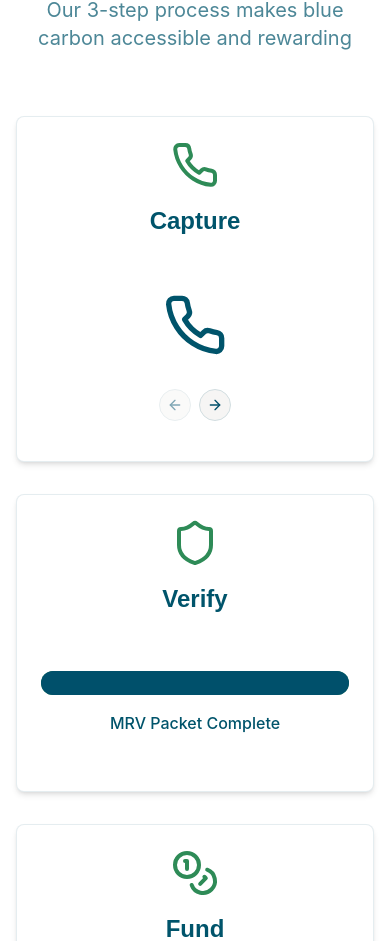
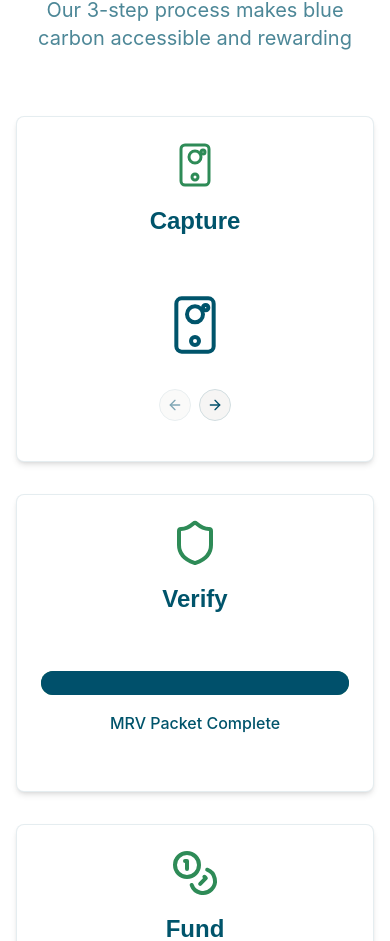
Before and after one commit to dalila3244/localblue-carbon-vision, a React (Vite) app: page / in a window 390 px wide. Shown: the part 3369-4310 px from the top of the page. Built offline with nearby package versions, Linux system fonts and the light colour scheme.

Commit message:
Refactor: Replace icon with iPhone camera icon
Replaced the existing icon in `HowItWorksCards.tsx` with an iPhone camera icon.

```diff
--- a/src/components/HowItWorksCards.tsx
+++ b/src/components/HowItWorksCards.tsx
@@ -1,10 +1,35 @@
 
 import React, { useState } from 'react';
-import { Phone, Satellite, Shield, Coins } from "lucide-react";
+import { Satellite, Shield, Coins } from "lucide-react";
 import { Card } from "@/components/ui/card";
 import { Carousel, CarouselContent, CarouselItem, CarouselNext, CarouselPrevious } from "@/components/ui/carousel";
 import { Progress } from "@/components/ui/progress";
 import { HoverCard, HoverCardTrigger, HoverCardContent } from "@/components/ui/hover-card";
+
+// Custom iPhone Camera icon component
+const IPhoneCamera = ({ className }: { className?: string }) => {
+  return (
+    <svg
+      xmlns="http://www.w3.org/2000/svg"
+      viewBox="0 0 24 24"
+      fill="none"
+      stroke="currentColor"
+      strokeWidth="1.5"
+      strokeLinecap="round"
+      strokeLinejoin="round"
+      className={className}
+    >
+      {/* Phone body */}
+      <rect x="5" y="2" width="14" height="20" rx="2" />
+      {/* Camera lens */}
+      <circle cx="12" cy="8" r="3" />
+      {/* Camera flash */}
+      <circle cx="16" cy="5.5" r="1" />
+      {/* Home button */}
+      <circle cx="12" cy="18" r="1.5" />
+    </svg>
+  );
+};
 
 const HowItWorksCards = () => {
   const [progress, setProgress] = useState(0);
@@ -18,7 +43,7 @@ const HowItWorksCards = () => {
     {
       id: 1,
       label: "Capture",
-      icon: <Phone className="h-12 w-12 text-mangrove" />,
+      icon: <IPhoneCamera className="h-12 w-12 text-mangrove" />,
       hoverText: "Phone photos are auto-GPS-tagged; mini-drones follow pre-set grids to hit 4 cm/px resolution for AI training.",
       content: (
         <div className="w-full">
@@ -26,7 +51,7 @@ const HowItWorksCards = () => {
             <CarouselContent>
               <CarouselItem>
                 <div className="flex justify-center items-center h-32">
-                  <Phone className="h-16 w-16 text-ocean" />
+                  <IPhoneCamera className="h-16 w-16 text-ocean" />
                 </div>
               </CarouselItem>
               <CarouselItem>
```
